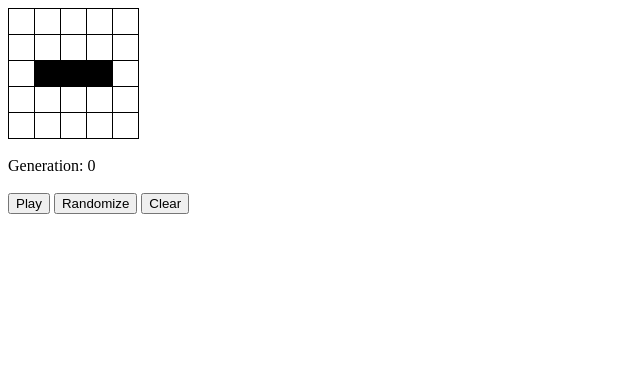
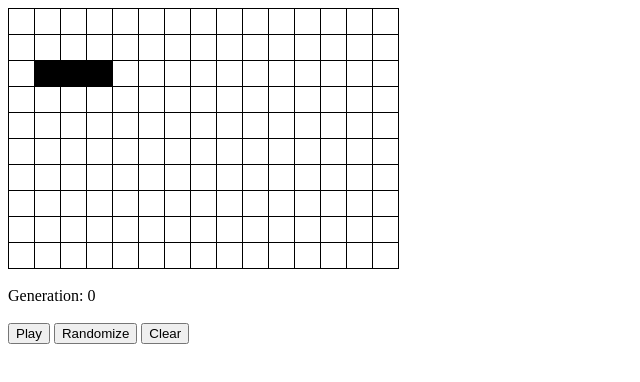
Before and after one commit to GyanendroKh/game-of-life, a React (Create React App) app: page / in a window 1280 px wide. Shown: the top 382 px of the page, without its empty margins (0-640 px from the left). Built offline with nearby package versions, Linux system fonts and the light colour scheme.

Commit message:
Renaming

```diff
--- a/src/App.tsx
+++ b/src/App.tsx
@@ -8,13 +8,13 @@ const App: FC = () => {
   const [generation, setGeneration] = useState(0);
   const DIMS = useMemo(
     () => ({
-      WIDTH: 5,
-      HEIGHT: 5,
+      X: 10,
+      Y: 15,
     }),
     []
   );
   const initialState = useMemo(
-    () => new Array(DIMS.HEIGHT).fill(new Array(DIMS.WIDTH).fill(0)),
+    () => new Array(DIMS.X).fill(new Array(DIMS.Y).fill(0)),
     [DIMS]
   );
   const [board, setBoard] = useState<number[][]>(initialState);
@@ -26,11 +26,11 @@ const App: FC = () => {
       for (let xAdd = -1; xAdd < 2; xAdd++) {
         const newX = x + xAdd;
 
-        if (newX >= 0 && newX <= DIMS.HEIGHT - 1) {
+        if (newX >= 0 && newX <= DIMS.X - 1) {
           for (let yAdd = -1; yAdd < 2; yAdd++) {
             const newY = y + yAdd;
 
-            if (newY >= 0 && newY <= DIMS.HEIGHT - 1) {
+            if (newY >= 0 && newY <= DIMS.X - 1) {
               if (newY === y && newX === x) {
                 continue;
               }
@@ -49,8 +49,8 @@ const App: FC = () => {
     const randomPoints = new Map<number, number>();
 
     for (let i = 0; i < 30; i++) {
-      const h = Math.floor(Math.random() * DIMS.HEIGHT);
-      const w = Math.floor(Math.random() * DIMS.WIDTH);
+      const h = Math.floor(Math.random() * DIMS.X);
+      const w = Math.floor(Math.random() * DIMS.Y);
 
       randomPoints.set(h, w);
     }
@@ -140,13 +140,13 @@ const App: FC = () => {
 
   return (
     <>
-      {board.map((r, idx) => {
+      {board.map((r, x) => {
         return (
-          <div className="row" key={idx}>
-            {r.map((n, idxx) => {
+          <div className="row" key={x}>
+            {r.map((n, y) => {
               return (
                 <div
-                  key={`${idx}-${idxx}`}
+                  key={`${x}-${y}`}
                   className={`cell ${n === 1 ? "black" : "white"}`}
                 />
               );
```
